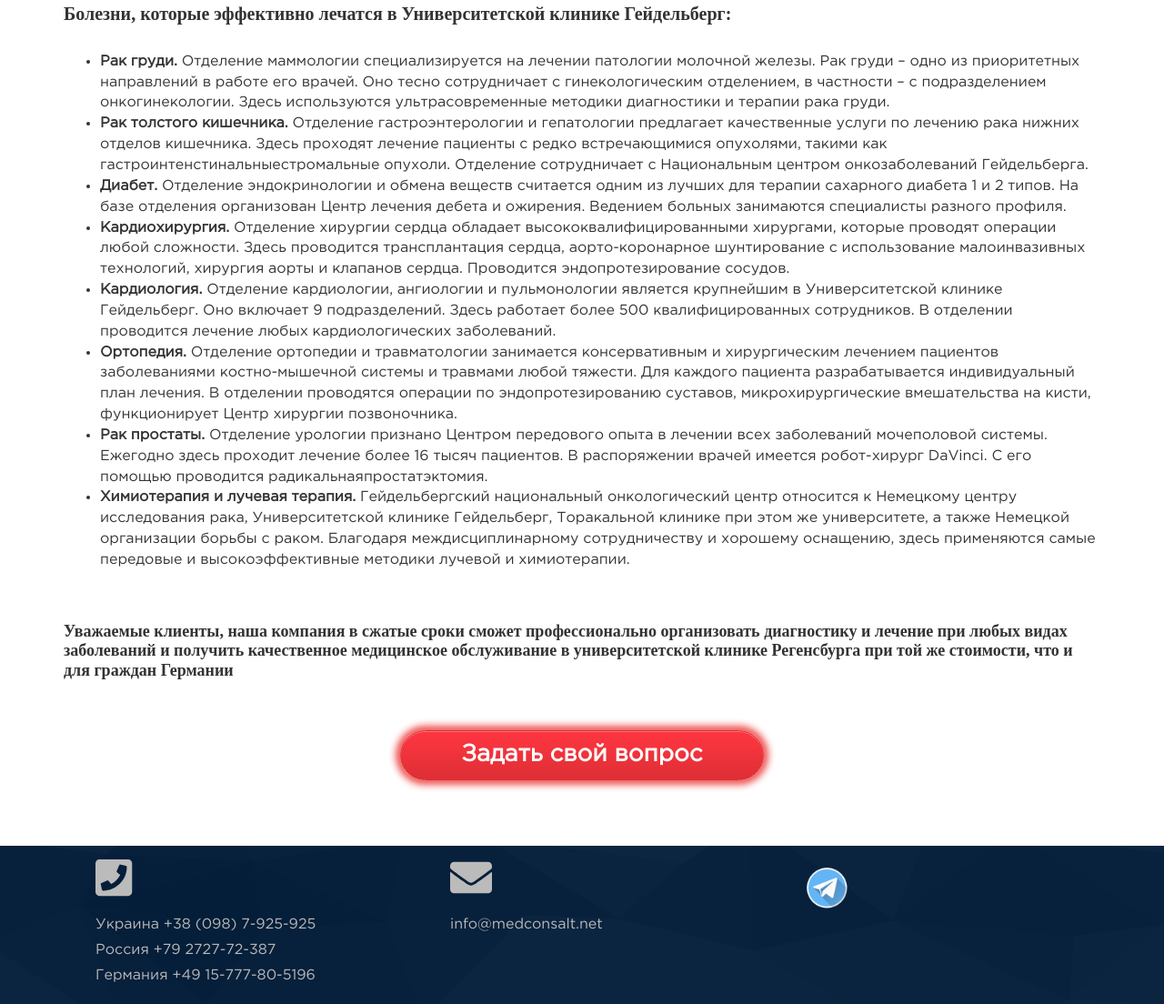
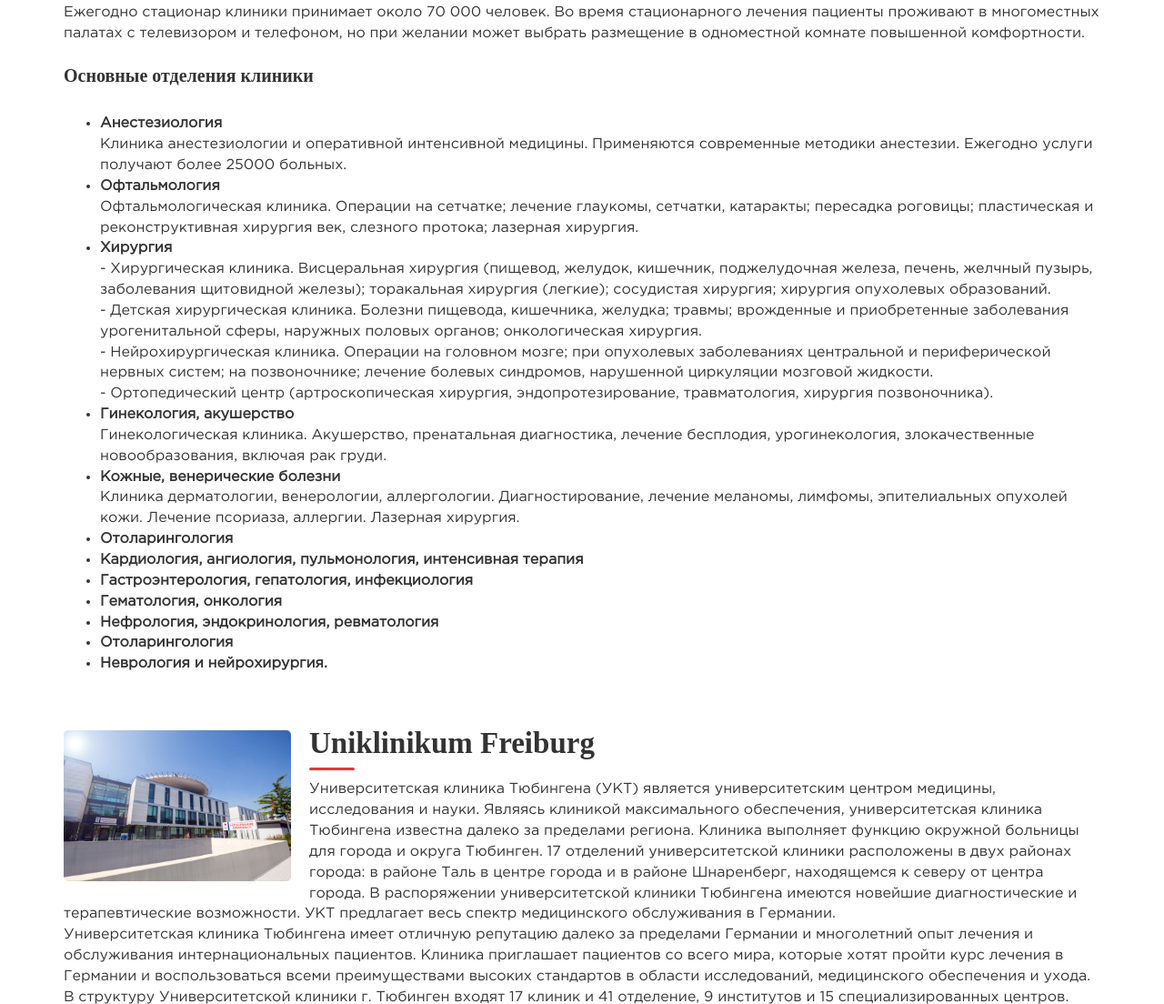
Before and after one commit to spetsmash/optimed, a plain HTML site: page clinic.html in a window 1280 px wide. Shown: the part 4424-5528 px from the top of the page at 91% size. Drawn offline with nearby package versions, Linux system fonts and the light colour scheme; files whose address does not match are found by name.

Commit message:
4 clinics, template for 5

```diff
--- a/clinic.html
+++ b/clinic.html
@@ -301,51 +301,87 @@
     <div class="title_b_in mb-20">
         <p>Universitätsmedizin Mannheim</p>
     </div>
-    <br> Особенностью работы Университетской клиники Гейдельберг является разработка и внедрение инноваций в
-    ежедневную медицинскую практику. Особое внимание научно-исследовательские центры и отделения клиники уделяют
-    лечению сердечно-сосудистых и онкологических заболеваний. Хорошо развиты здесь и другие высокотехнологичные отрасли медицины.
+    <br>Университетская клиника Мангейма считается одной из лучших клиник Германии по версии журнала Focus. В ней работают
+    высококвалифицированные специалисты, 14 из которых были отмечены журналом Focus как лучшие специалисты в своей области,
+    в том числе и в сфере лечения онкологических заболеваний. Кроме того, детское отделение клиники отмечено сертификатом
+    „Ausgezeichnet für Kinder”, что означает, что оно обеспечивает медицинское обслуживание на высшем уровне.
     <br>
-    Именно в университетской клинике Гейдельберг находится Всегерманский научно-исследовательский Центр по изучению рака
-    (DKFZ). В нём, под руководством профессора Д.Йегера, работают 2000 сотрудников. 850 научных работников занимаются
-    изучением факторов риска, механизмами развития онкологических заболеваний, оценивают опыт лечения различных онкопатологий,
-    разрабатывают новейшие методы лечения. В дигитальном архиве накоплен огромный банк данных опухолей и сывороток крови.
-    В состав Центра входят институты молекулярной биологии и биохимии.
+    В клинике организовано несколько сертифицированных междисциплинарных центров, в частности, центр лечения заболеваний
+    тазового дна, центр лечения опухолей женских половых органов, центр лечения заболеваний груди, центр лечения рака
+    толстой кишки, центр лечения опухолевых заболеваний, центр лечения рака предстательной железы, центр трансплантологии,
+    центр абдоминальной хирургии, центр редких заболеваний и центр детской урологии.
+    <br>
+    Ежегодно стационар клиники принимает около 70 000 человек. Во время стационарного лечения пациенты проживают в
+    многоместных палатах с телевизором и телефоном, но при желании может выбрать размещение в одноместной комнате повышенной комфортности.
     <br>
     <br>
     <div class="title_b_in_20 mb-20">
-        <p>Болезни, которые эффективно лечатся в Университетской клинике Гейдельберг:</p>
+        <p>Основные отделения клиники</p>
     </div>
     <ul>
-        <li><b>Рак груди.</b> Отделение маммологии специализируется на лечении патологии молочной железы. Рак груди – одно из
-            приоритетных направлений в работе его врачей. Оно тесно сотрудничает с гинекологическим отделением, в
-            частности – с подразделением онкогинекологии. Здесь используются ультрасовременные методики диагностики и терапии рака груди.</li>
-        <li><b>Рак толстого кишечника.</b> Отделение гастроэнтерологии и гепатологии предлагает качественные услуги по лечению
-            рака нижних отделов кишечника. Здесь проходят лечение пациенты с редко встречающимися опухолями, такими как
-            гастроинтенстинальныестромальные опухоли. Отделение сотрудничает с Национальным центром онкозаболеваний Гейдельберга.</li>
-        <li><b>Диабет.</b> Отделение эндокринологии и обмена веществ считается одним из лучших для терапии сахарного диабета
-            1 и 2 типов. На базе отделения организован Центр лечения дебета и ожирения. Ведением больных занимаются
-            специалисты разного профиля.</li>
-        <li><b>Кардиохирургия.</b> Отделение хирургии сердца обладает высококвалифицированными хирургами, которые проводят
-            операции любой сложности. Здесь проводится трансплантация сердца, аорто-коронарное шунтирование с использование
-            малоинвазивных технологий, хирургия аорты и клапанов сердца. Проводится эндопротезирование сосудов.</li>
-        <li><b>Кардиология.</b> Отделение кардиологии, ангиологии и пульмонологии является крупнейшим в Университетской клинике
-            Гейдельберг. Оно включает 9 подразделений. Здесь работает более 500 квалифицированных сотрудников.
-            В отделении проводится лечение любых кардиологических заболеваний.</li>
-        <li><b>Ортопедия.</b> Отделение ортопедии и травматологии занимается консервативным и хирургическим лечением пациентов
-            заболеваниями костно-мышечной системы и травмами любой тяжести. Для каждого пациента разрабатывается индивидуальный
-            план лечения. В отделении проводятся операции по эндопротезированию суставов, микрохирургические вмешательства на
-            кисти, функционирует Центр хирургии позвоночника.</li>
-        <li><b>Рак простаты.</b> Отделение урологии признано Центром передового опыта в лечении всех заболеваний мочеполовой системы.
-            Ежегодно здесь проходит лечение более 16 тысяч пациентов. В распоряжении врачей имеется робот-хирург DaVinci.
-            С его помощью проводится радикальнаяпростатэктомия.</li>
-        <li><b>Химиотерапия и лучевая терапия.</b> Гейдельбергский национальный онкологический центр относится к Немецкому центру
-            исследования рака, Университетской клинике Гейдельберг, Торакальной клинике при этом же университете, а также
-            Немецкой организации борьбы с раком. Благодаря междисциплинарному сотрудничеству и хорошему оснащению, здесь
-            применяются самые передовые и высокоэффективные методики лучевой и химиотерапии.</li>
+        <li><b>Анестезиология</b><br>
+            Клиника анестезиологии и оперативной интенсивной медицины. Применяются современные методики анестезии.
+            Ежегодно услуги получают более 25000 больных.
+        </li>
+        <li><b>Офтальмология</b><br>
+            Офтальмологическая клиника. Операции на сетчатке; лечение глаукомы, сетчатки, катаракты; пересадка роговицы;
+            пластическая и реконструктивная хирургия век, слезного протока; лазерная хирургия.
+        </li>
+        <li><b>Хирургия</b><br>
+            - Хирургическая клиника. Висцеральная хирургия (пищевод, желудок, кишечник, поджелудочная железа, печень,
+            желчный пузырь, заболевания щитовидной железы); торакальная хирургия (легкие); сосудистая хирургия; хирургия опухолевых образований.<br>
+            - Детская хирургическая клиника. Болезни пищевода, кишечника, желудка; травмы; врожденные и
+            приобретенные заболевания урогенитальной сферы, наружных половых органов; онкологическая хирургия.<br>
+            - Нейрохирургическая клиника. Операции на головном мозге; при опухолевых заболеваниях центральной и периферической
+            нервных систем; на позвоночнике; лечение болевых синдромов, нарушенной циркуляции мозговой жидкости.<br>
+            - Ортопедический центр (артроскопическая хирургия, эндопротезирование, травматология, хирургия позвоночника).
+        </li>
+        <li><b>Гинекология, акушерство</b><br>
+            Гинекологическая клиника. Акушерство, пренатальная диагностика, лечение бесплодия, урогинекология,
+            злокачественные новообразования, включая рак груди.
+        </li>
+        <li><b>Кожные, венерические болезни</b><br>
+            Клиника дерматологии, венерологии, аллергологии. Диагностирование, лечение меланомы, лимфомы, эпителиальных
+            опухолей кожи. Лечение псориаза, аллергии. Лазерная хирургия.
+        </li>
+        <li><b>Отоларингология</b></li>
+        <li><b>Кардиология, ангиология, пульмонология, интенсивная терапия</b></li>
+        <li><b>Гастроэнтерология, гепатология, инфекциология</b></li>
+        <li><b>Гематология, онкология</b></li>
+        <li><b>Нефрология, эндокринология, ревматология</b></li>
+        <li><b>Отоларингология</b></li>
+        <li><b>Неврология и нейрохирургия.</b></li>
     </ul>
     <br>
     <br>
+    <div id="UniFreiburg" class="img_f_a">
+        <img width="425" height="245" src="images/clinic5.jpg" class="attachment-usluga-thumb size-usluga-thumb" title="клиника в германии" alt="">
+    </div>
+    <div class="title_b_in mb-20">
+        <p>Uniklinikum Freiburg</p>
 
+    </div>
+    <br>
+    Университетская клиника Тюбингена (УКТ) является университетским центром медицины, исследования и науки. Являясь
+    клиникой максимального обеспечения, университетская клиника Тюбингена известна далеко за пределами региона. Клиника
+    выполняет функцию окружной больницы для города и округа Тюбинген. 17 отделений университетской клиники расположены
+    в двух районах города: в районе Таль в центре города и в районе Шнаренберг, находящемся к северу от центра города.
+    В распоряжении университетской клиники Тюбингена имеются новейшие диагностические и терапевтические возможности.
+    УКТ предлагает весь спектр медицинского обслуживания в Германии.
+    <br>
+    Университетская клиника Тюбингена имеет отличную репутацию далеко за пределами Германии и многолетний опыт лечения
+    и обслуживания интернациональных пациентов. Клиника приглашает пациентов со всего мира, которые хотят пройти курс
+    лечения в Германии и воспользоваться всеми преимуществами высоких стандартов в области исследований, медицинского
+    обеспечения и ухода.
+    <br>
+    В структуру Университетской клиники г. Тюбинген входят 17 клиник и 41 отделение, 9 институтов и 15 специализированных
+    центров. Учреждение состоит из двух филиалов: Клиники Берген (район Шарренберг) и клиники Таль (район Инненштадт).
+    Между клиниками курсирует специально выделенный для пациентов автобус. Всего в клинике насчитывается 1 599 койко-мест
+    (включая дневной стационар). Ежегодно здесь лечатся в среднем 71 500 амбулаторных и 34 400 стационарных пациентов.
+    <br>
+    Университетская клиника Тюбингена занимает 5-ое место в рейтинге самых лучших клиник Германии журнала Focus в 2017 году!
+    <br>
+    <br>
 
 
     <!--<div class="vniman mt-20">-->
```
Also changed, not shown: index.html (+1 -1 lines).
